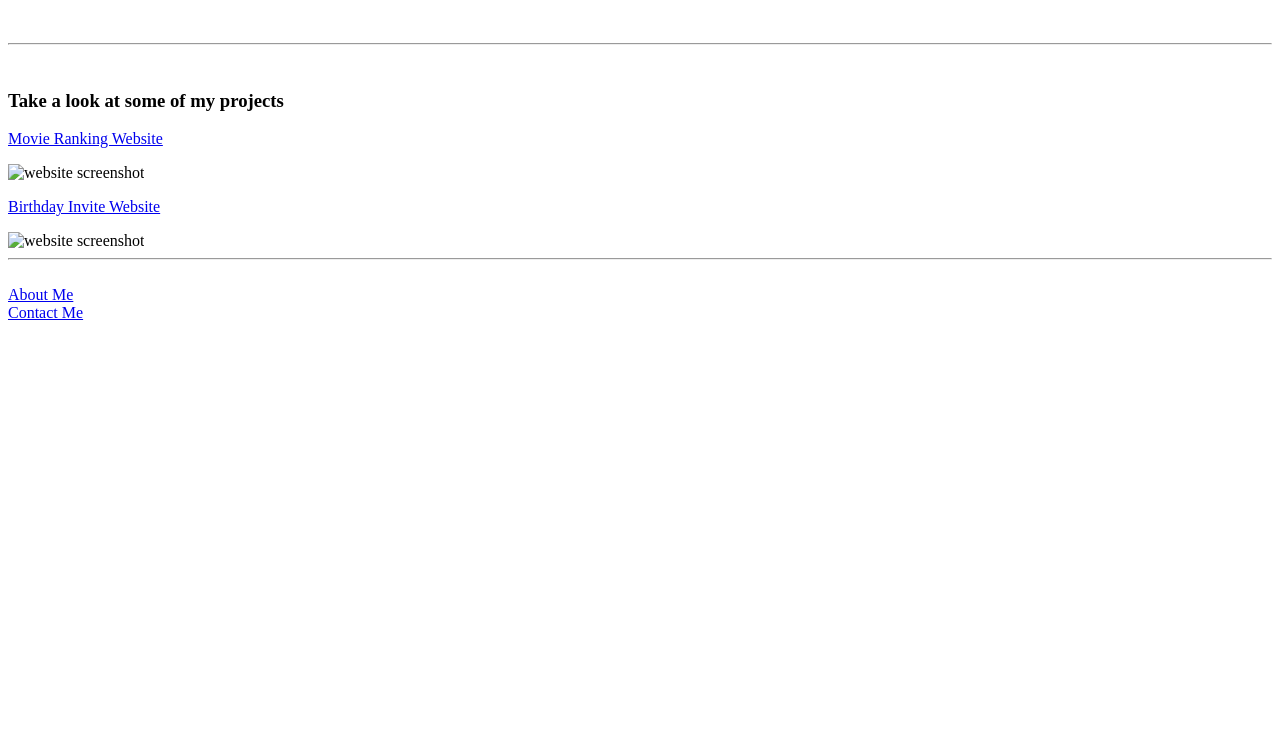
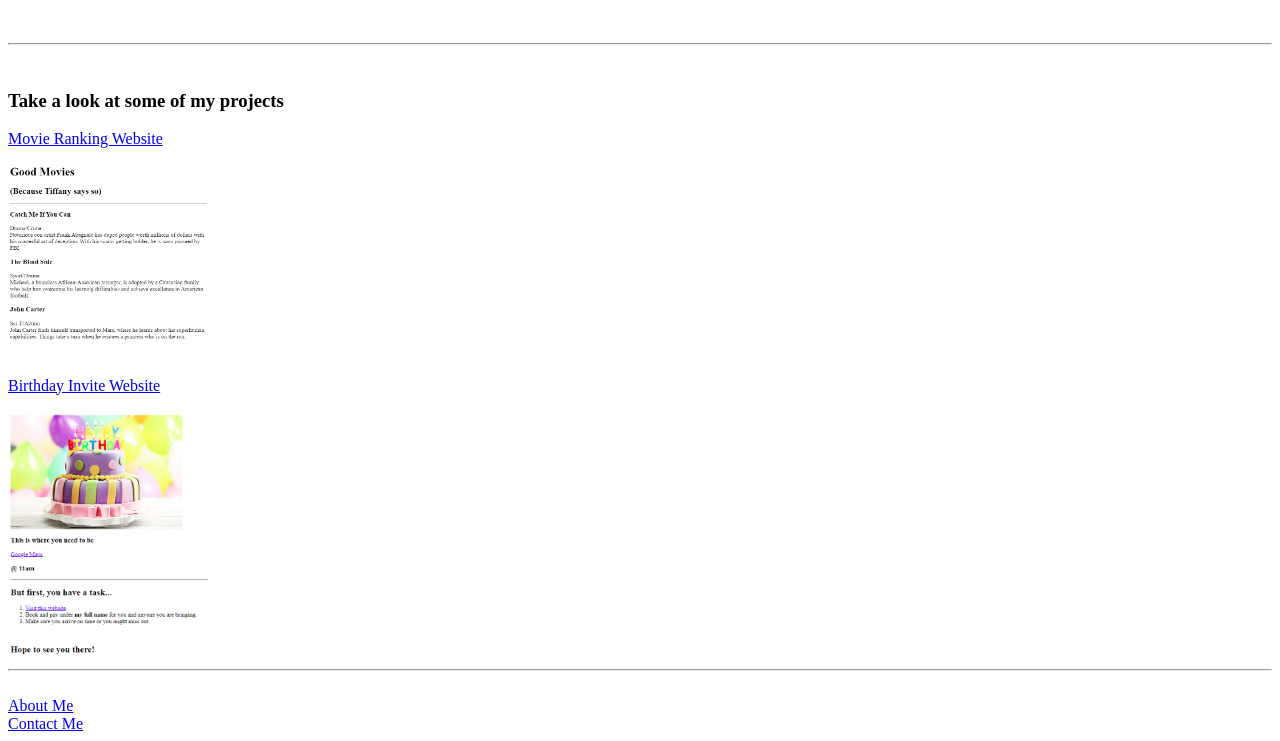
Before and after one commit to T-Channing/html-portfolio, a plain HTML site: page index.html in a window 1280 px wide. Shown: the part 110-851 px from the top of the page. Before the commit the page ends 800 px from the top, so only its background shows below. Drawn offline with Linux system fonts and the light colour scheme.

Commit message:
Add files via upload

```diff
--- a/index.html
+++ b/index.html
@@ -16,11 +16,11 @@
             <aside>
                 <p><a href="./public/Movie-Ranking-1.html">Movie Ranking Website</a></p>
             </aside>
-            <img src="../4.3 HTML Porfolio Project/assets/images/TiffanyMovies.png" width="200" alt="website screenshot"/>
+            <img src="./assets/images/TiffanyMovies.png" width="200" alt="website screenshot"/>
             <aside>
                 <p><a href="./public/Birthday-Invite-Tiffany.html">Birthday Invite Website</a></p>
              </aside>
-            <img src="../4.3 HTML Porfolio Project/assets/images/TiffanyBirthdayInvite.png" width="200" alt="website screenshot"/>
+            <img src="./assets/images/TiffanyBirthdayInvite.png" width="200" alt="website screenshot"/>
     <br/>
     <hr/>
     <br/>
```
